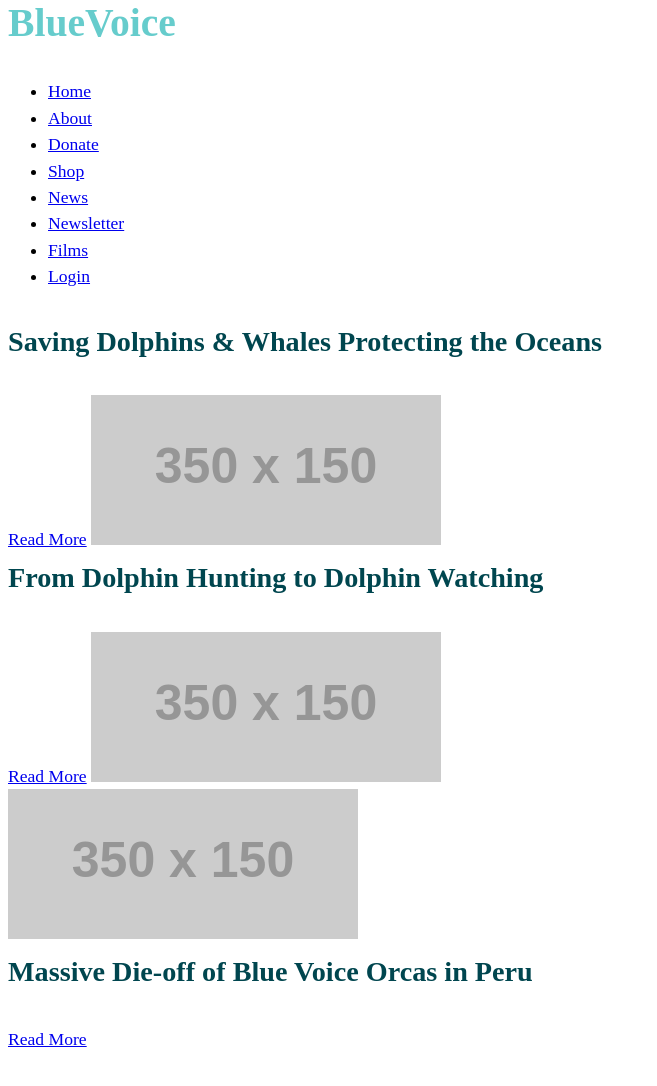
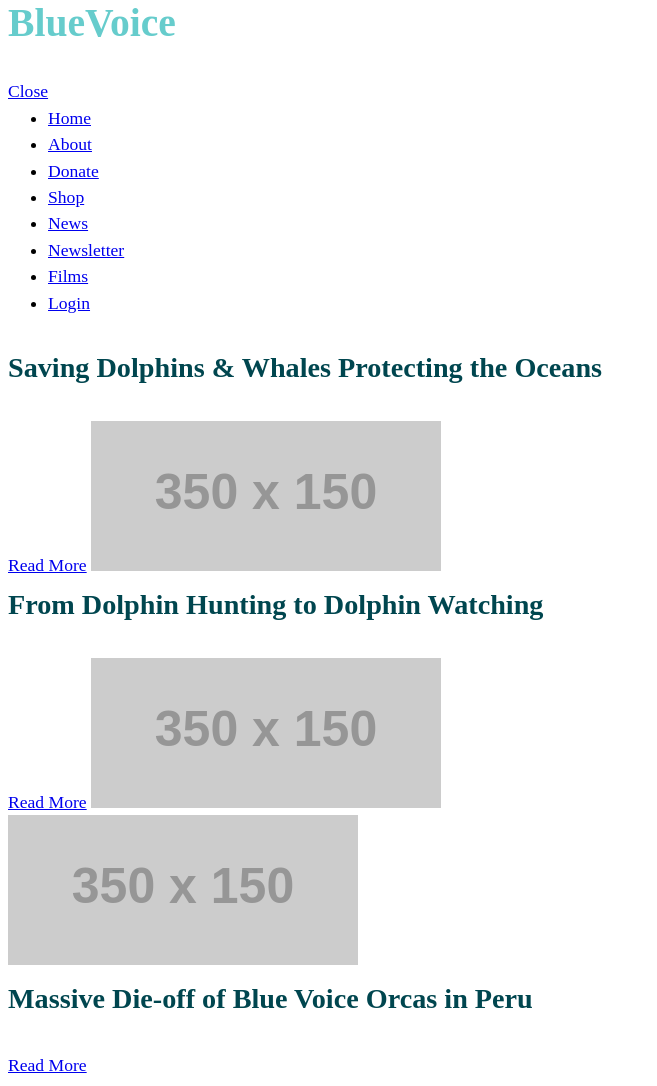
Before and after one commit to elgh0019/blue-voice, a Jekyll site: the page built from index.html, in a window 1280 px wide. Shown: the whole page, without its empty margins (0-657 px from the left). Built offline with Jekyll 4.4.1, drawn with Linux system fonts in a browser that asks for light colours; nearby versions of some CDN libraries; some web fonts are replaced; before the commit the page ends 1060 px from its top, so only the background shows below that.

Commit message:
feat(html): fix indents, add btn nav
fix indentation for nav menu
add btn link for push nav menu

```diff
--- a/_layouts/default.html
+++ b/_layouts/default.html
@@ -25,6 +25,7 @@
     <header>
       <h1>BlueVoice</h1>
       <nav class="">
+        <a class="close-btn i-close" href="#main-menu"><span>Close</span></a>
         <ul>
             <li><a href="#">Home</a></li>
             <li><a href="#">About</a></li>
@@ -65,5 +66,6 @@
     </footer>
     <script src="js/main.js"></script>
     <script src="https://ajax.googleapis.com/ajax/libs/jquery/1.11.3/jquery.min.js"></script>
+    <script src="js/push-menu.js"></script>
   </body>
 </html>
```
Lines whose indentation alone changed are shown as unchanged.
